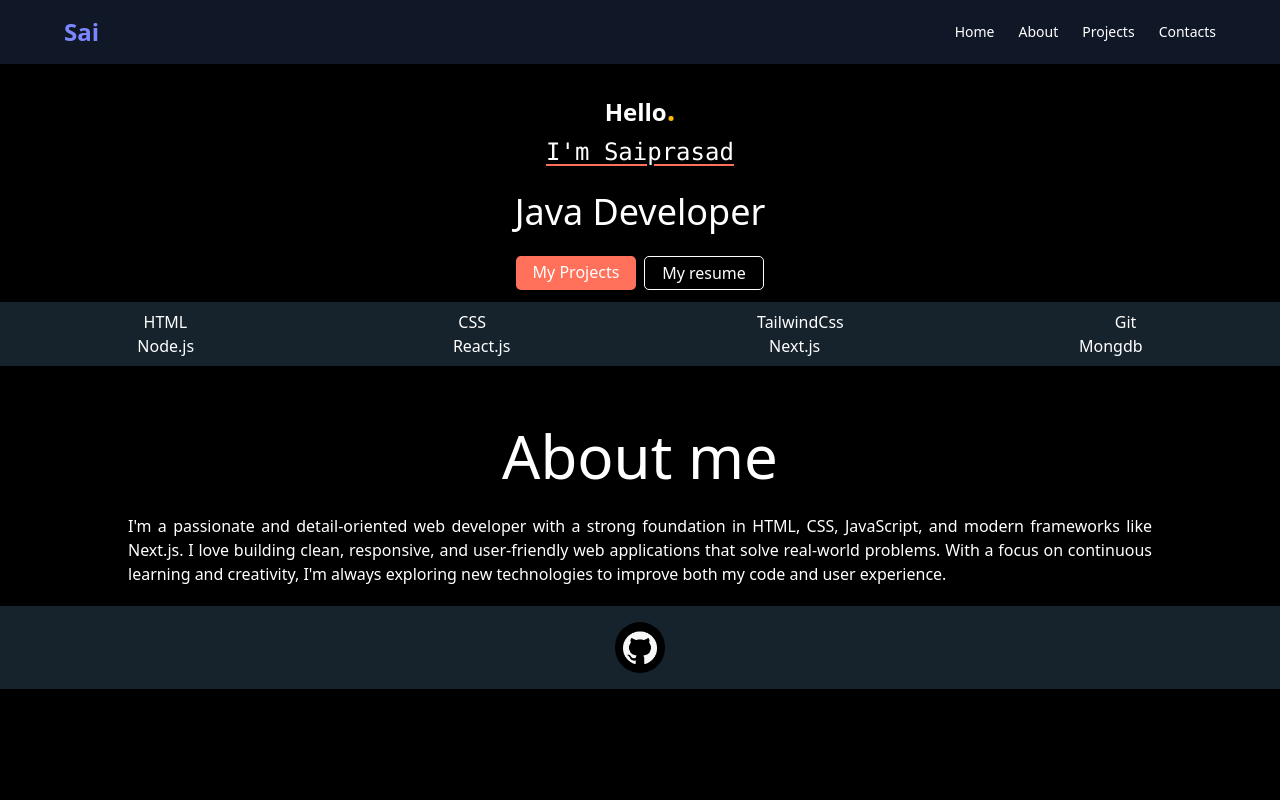
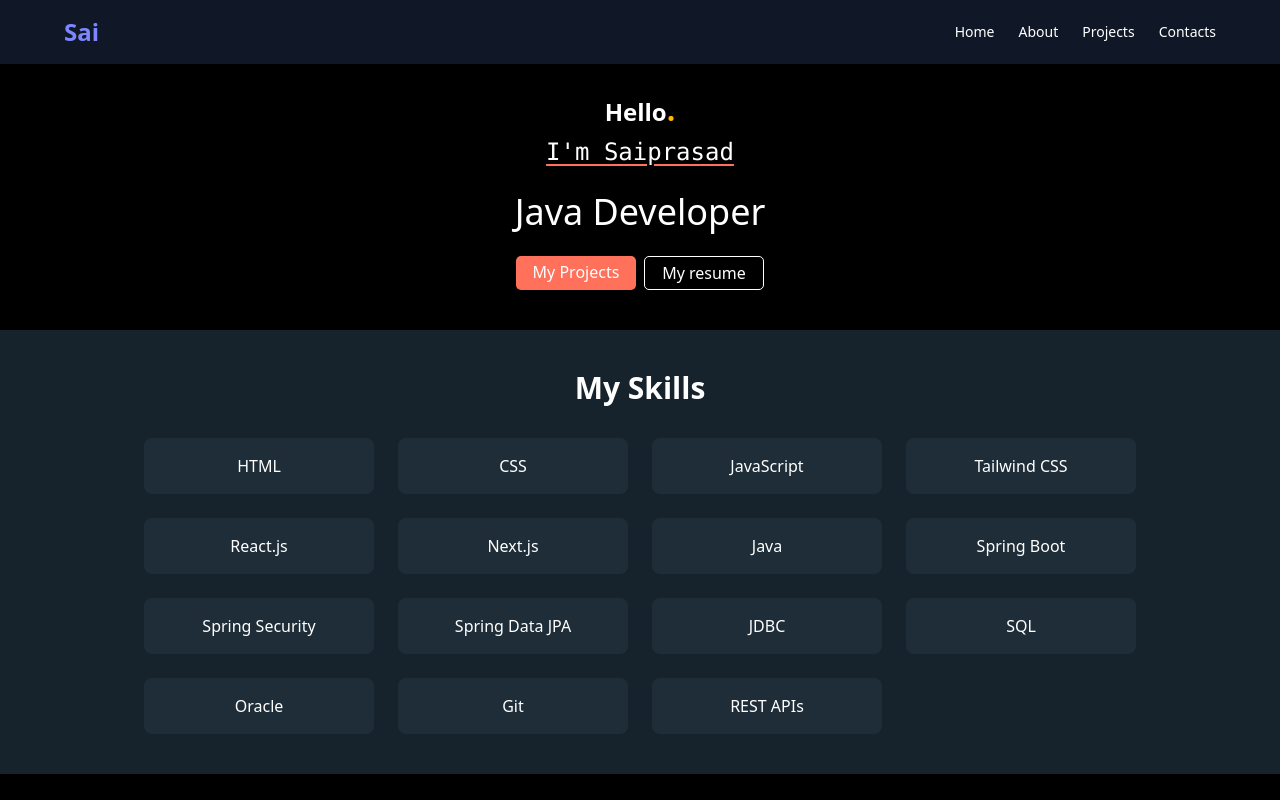
Before and after one commit to saikingalgulwad/portfolio, a Next.js app: page / in a window 1280 px wide. Shown: the top 800 px of the page. Built offline with nearby package versions, Linux system fonts and the light colour scheme.

Commit message:
adding new skill
adding new skill

```diff
--- a/app/components/Main.js
+++ b/app/components/Main.js
@@ -1,23 +1,35 @@
-import React from 'react'
+import React from "react";
 
 export default function Main() {
+
+const skills = [
+"HTML","CSS","JavaScript","Tailwind CSS",
+"React.js","Next.js",
+"Java","Spring Boot","Spring Security",
+"Spring Data JPA","JDBC","SQL","Oracle","Git","REST APIs"
+]
+
   return (
-    < ><div className='bg-[#16232c] p-2 mt-3 gap-6'>
+    <section className="bg-[#16232c] py-10 mt-10">
 
+      <h2 className="text-center text-3xl font-bold text-white mb-8">
+        My Skills
+      </h2>
 
-     <div className='text-white flex justify-around '>
-        <h2>HTML</h2>
-        <h2>CSS</h2>
-        <h2>TailwindCss</h2>
-        <h2>Git</h2>
-     </div>
-     <div className='text-white flex justify-around '>
-        <h2>Node.js</h2>
-        <h2>React.js</h2>
-        <h2>Next.js</h2>
-        <h2>Mongdb</h2>
-     </div>
+      <div className="max-w-5xl mx-auto grid grid-cols-2 md:grid-cols-4 gap-6 px-4">
+
+        {skills.map((skill,index)=>(
+          <div
+          key={index}
+          className="bg-[#1e2d37] text-white p-4 rounded-lg text-center
+          hover:bg-[#ff715b] transition duration-300 cursor-pointer"
+          >
+            {skill}
+          </div>
+        ))}
+
       </div>
-    </>
+
+    </section>
   )
 }
```
